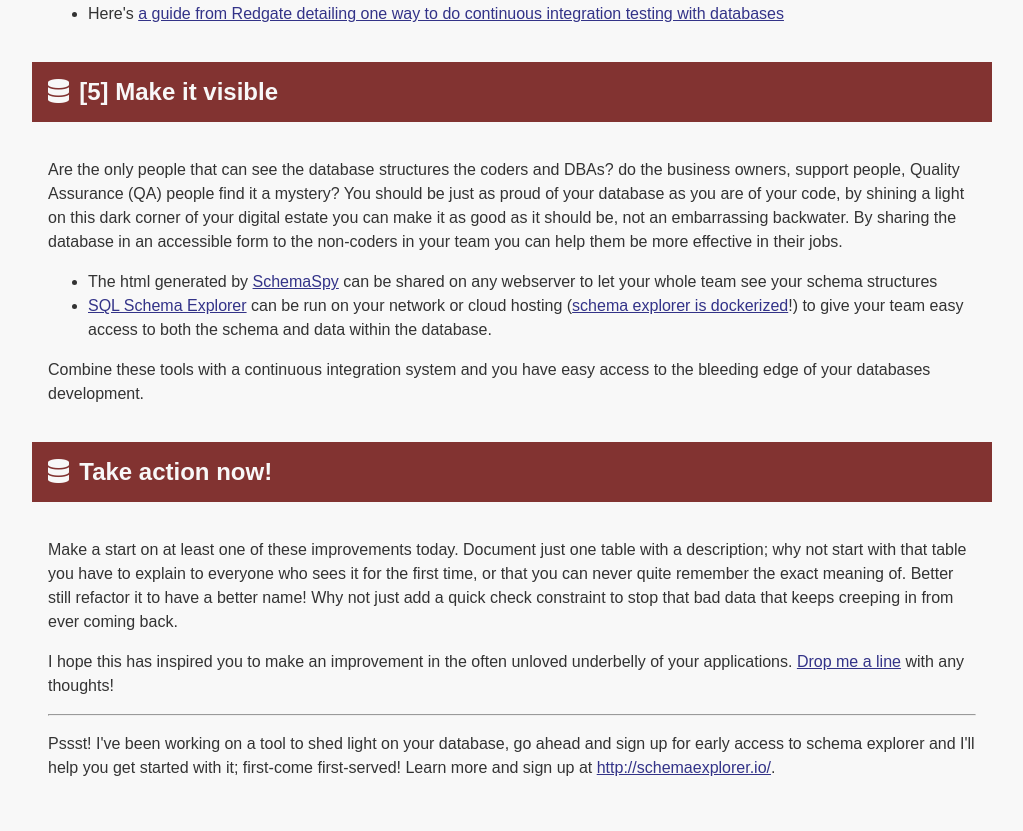
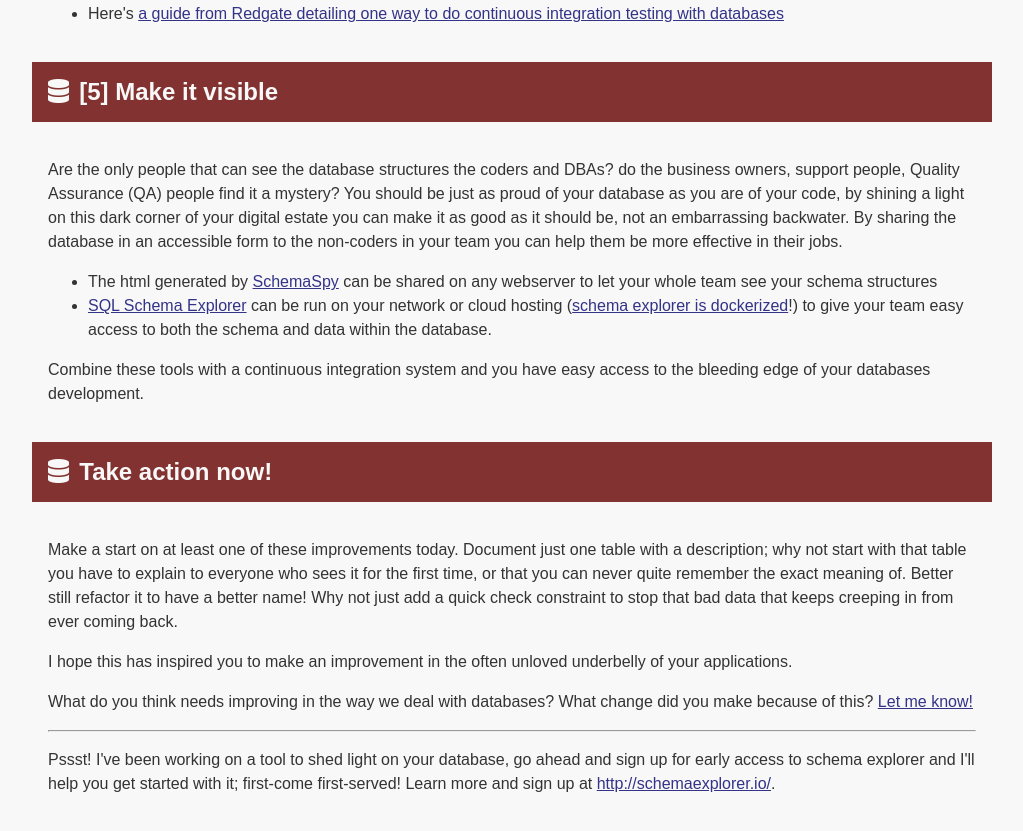
Before and after one commit to timabell/schema-explorer, a Jekyll site: the page built from articles/make-your-database-better.html, in a window 1280 px wide and 900 px high, scrolled down 1499 px. Shown: the top 831 px of the window, without its empty margins (128-1151 px from the left). Built offline with Jekyll 4.4.1, drawn with Linux system fonts in a browser that asks for light colours; nearby versions of some CDN libraries.

Commit message:
Stronger email call to action

```diff
--- a/articles/make-your-database-better.html
+++ b/articles/make-your-database-better.html
@@ -134,5 +134,10 @@ keeps creeping in from ever coming back.</p>
 
 <p>I hope this has inspired you to make an improvement in the often unloved
   underbelly of your applications.
-  <a href="mailto:articles@timwise.co.uk?subject=making better databases">Drop me a line</a>
-  with any thoughts!</p>
+</p>
+
+<p>
+  What do you think needs improving in the way we deal with databases?
+  What change did you make because of this?
+  <a href="mailto:articles@timwise.co.uk?subject=making better databases">Let me know!</a>
+  </p>
```
